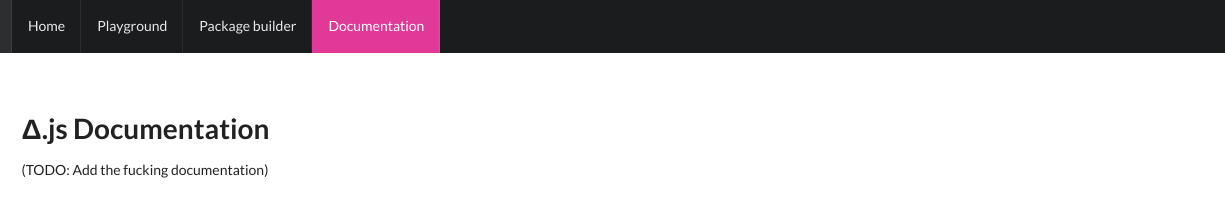
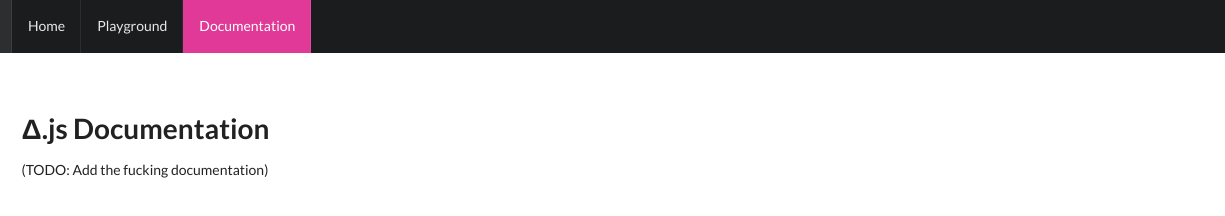
Before and after one commit to Rabrennie/anything.js, a website: page documentation.html in a window 1280 px wide. Shown: the full height of the page, 55-1280 px from the left. Drawn offline with nearby package versions, Linux system fonts and the light colour scheme.

Commit message:
Remove builder links from documentation.html

```diff
--- a/documentation.html
+++ b/documentation.html
@@ -16,7 +16,6 @@
         </a>
         <a href="index.html" class="item">Home</a>
         <a href="playground.html" class="olive item">Playground</a>
-        <a href="builder.php" class="olive item">Package builder</a>
         <a class="pink active item">Documentation</a>
     </div>
 
```
